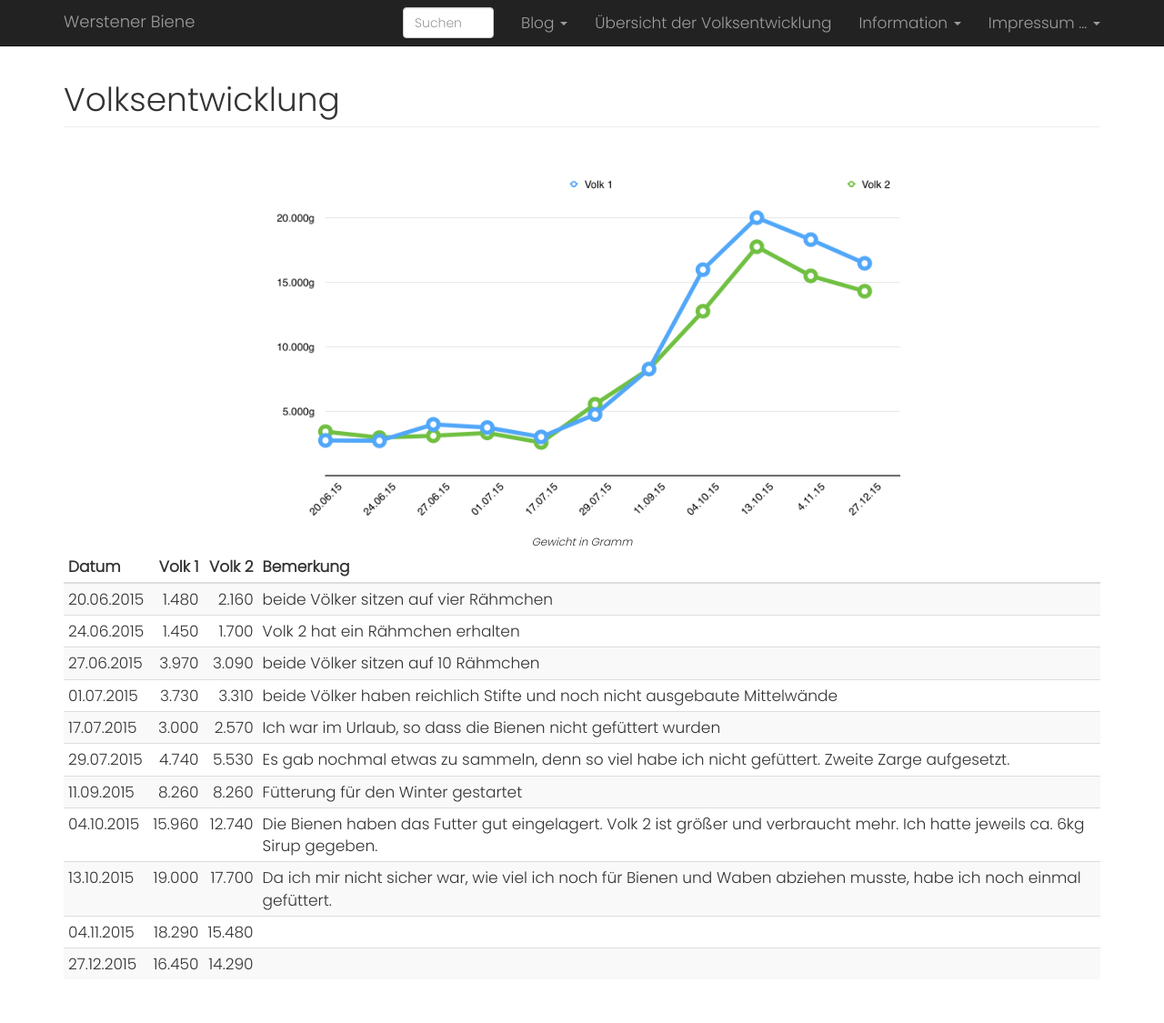
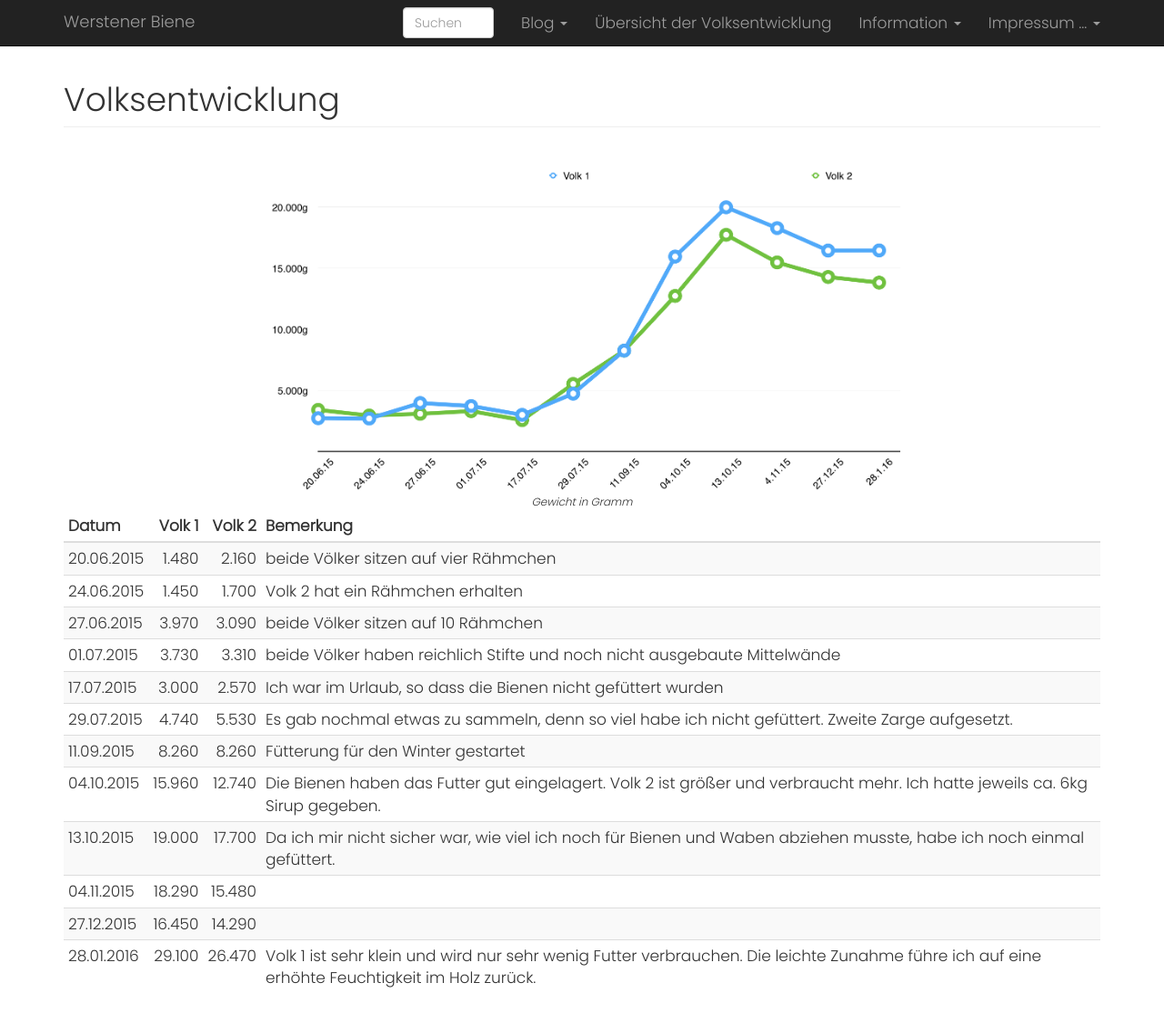
Before and after one commit to chkania/werstener-biene, a Jekyll site: the page built from volksentwicklung/index.md, in a window 1280 px wide and 1193 px high. Shown: the top 1125 px of the window at 91% size. Built offline with Jekyll 4.4.1, drawn with Linux system fonts in a browser that asks for light colours; comment, search, counter and statistics services are not loaded.

Commit message:
heutige Messwerte eingetragen

```diff
--- a/volksentwicklung/index.md
+++ b/volksentwicklung/index.md
@@ -22,4 +22,5 @@ nosocial: true
 | 13.10.2015 | 19.000 | 17.700 | Da ich mir nicht sicher war, wie viel ich noch für Bienen und Waben abziehen musste, habe ich noch einmal gefüttert. |
 | 04.11.2015 | 18.290 | 15.480 | |
 | 27.12.2015 | 16.450 | 14.290 | |
+| 28.01.2016 | 29.100 | 26.470 | Volk 1 ist sehr klein und wird nur sehr wenig Futter verbrauchen. Die leichte Zunahme führe ich auf eine erhöhte Feuchtigkeit im Holz zurück. |
 {: class="table table-striped table-condensed table-responsive"}
```
Also changed, not shown: volksentwicklung/volksentwicklung.png.
